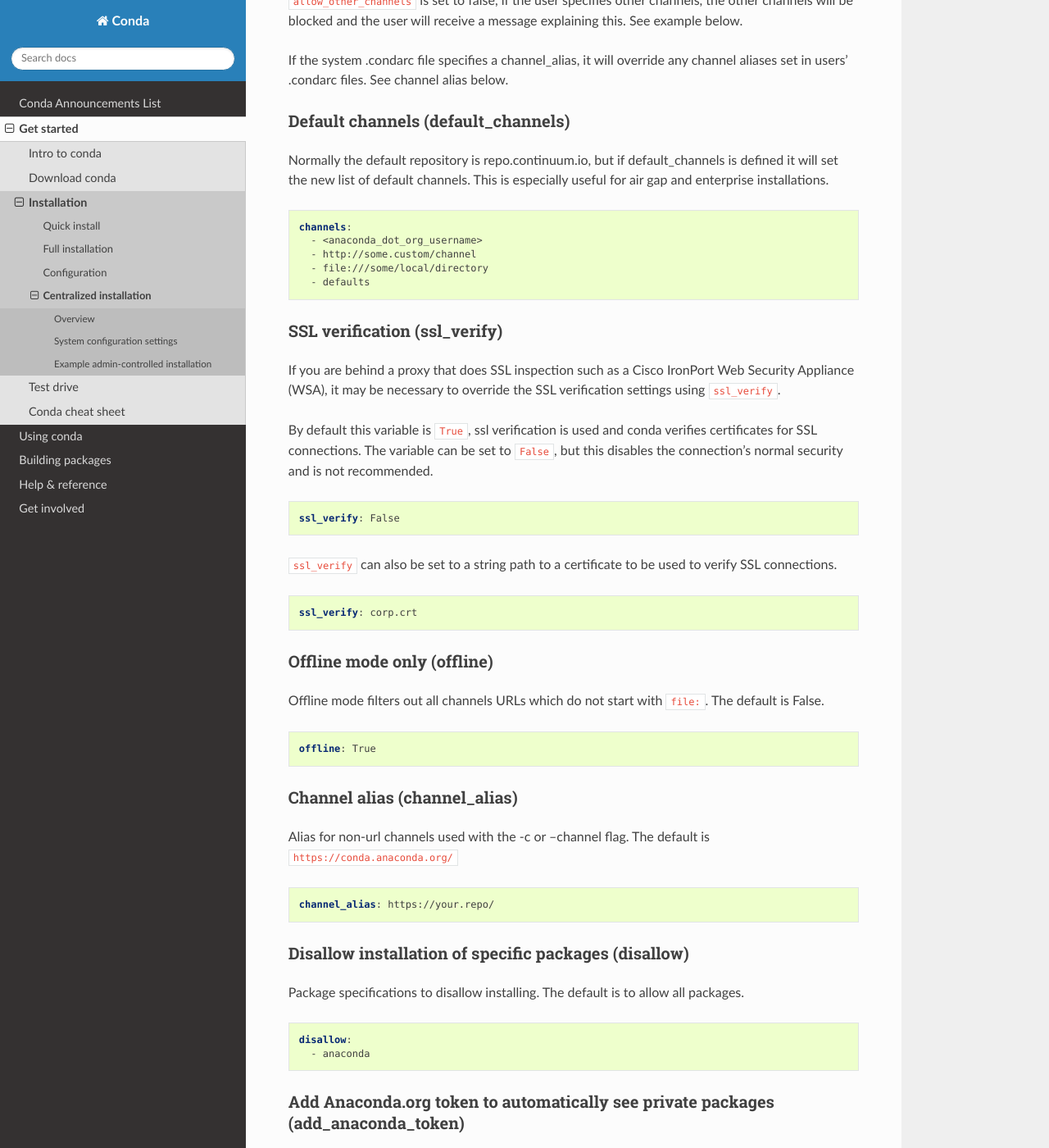
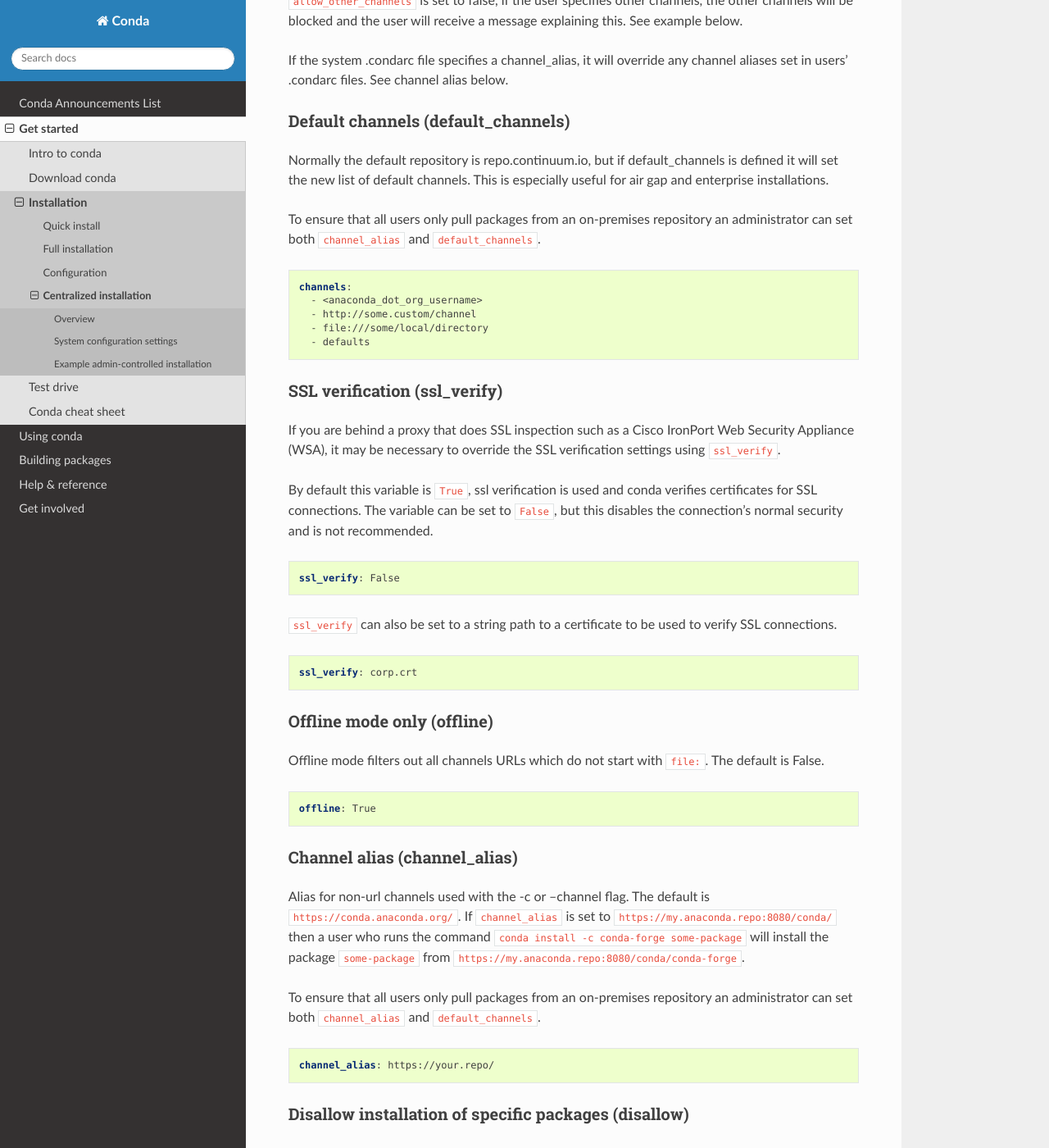
Before and after one commit to conda/conda-docs, a Sphinx documentation site: the page built from docs/source/install/central.rst, in a window 1280 px wide and 1400 px high, scrolled down 1542 px. Shown: the whole window at 82% size. Built offline with Sphinx 7.4.7 and the Read the Docs theme 2.0.0, drawn with Linux system fonts in a browser that asks for light colours.

Commit message:
add info on default_channels and channel_alias
add info on default_channels and channel_alias

```diff
--- a/docs/source/install/central.rst
+++ b/docs/source/install/central.rst
@@ -62,6 +62,9 @@
 defined it will set the new list of default channels. This is especially useful
 for air gap and enterprise installations.
 
+To ensure that all users only pull packages from an on-premises repository an
+administrator can set both ``channel_alias`` and ``default_channels``.
+
 .. code-block:: yaml
 
   channels:
@@ -104,7 +107,14 @@
 Channel alias (channel_alias)
 -----------------------------
 
-Alias for non-url channels used with the -c or --channel flag. The default is ``https://conda.anaconda.org/``
+Alias for non-url channels used with the -c or --channel flag. The default
+is ``https://conda.anaconda.org/``. If ``channel_alias`` is set
+to ``https://my.anaconda.repo:8080/conda/`` then a user who runs the
+command ``conda install -c conda-forge some-package`` will install the
+package ``some-package`` from ``https://my.anaconda.repo:8080/conda/conda-forge``.
+
+To ensure that all users only pull packages from an on-premises repository an
+administrator can set both ``channel_alias`` and ``default_channels``.
 
 .. code-block:: yaml
 
```
